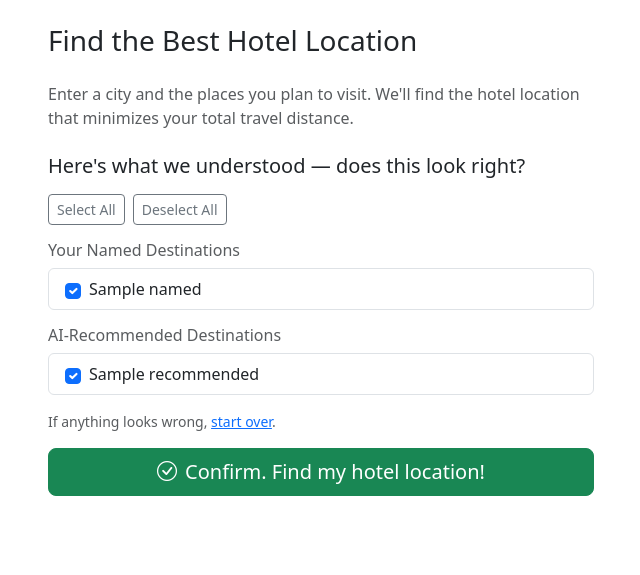
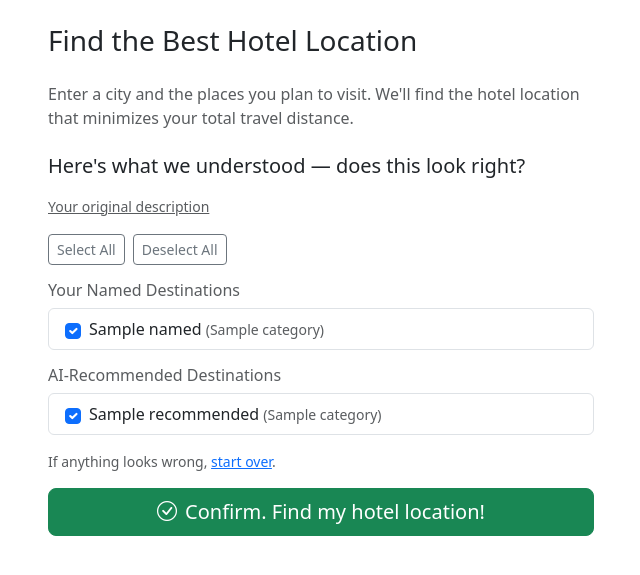
Before and after one commit to bobharter/travel-optimizer, a Django app: template core/templates/core/home.html in a window 1280 px wide. Shown: the part 56-631 px from the top of the page, without its empty margins (319-959 px from the left). Run offline with Django 5.2, Linux system fonts and the light colour scheme; the template is opened without the code that fills it: most values are stand-ins (such as "Sample title", 1, 10 or a date in 2020).

Commit message:
Add category labels, collapsible original description, and analyzing spinner to trip results UI

```diff
--- a/core/forms.py
+++ b/core/forms.py
@@ -17,5 +17,5 @@ class TripSearchForm(forms.Form):
             'placeholder': 'e.g. I want to visit the Coliseum and the three highest-rated museums and the best art galleries and get some excellent linguini',
             'rows': 3,
         }),
-        help_text='Describe your trip in your own words — mention specific places, activities, or experiences. You can be vague, and don\'t worry about spelling.'
+        help_text='Describe your interests in your own words — you can mention specific places, activities, or experiences. Or you can be vague, and don\'t worry about spelling.'
     )
--- a/core/templates/core/home.html
+++ b/core/templates/core/home.html
@@ -12,7 +12,7 @@
         </p>
 
         {% if not named and not recommended %}
-        <form method="post">
+        <form method="post" id="trip-form">
             {% csrf_token %}
             <div class="mb-3">
                 <label for="{{ form.city.id_for_label }}" class="form-label fw-semibold">City</label>
@@ -30,7 +30,7 @@
                 {% endif %}
             </div>
             <div class="d-grid">
-                <button type="submit" class="btn btn-primary btn-lg">
+                <button type="submit" class="btn btn-primary btn-lg" id="submit-btn">
                     <i class="bi bi-search me-2"></i>Start Trip Analysis
                 </button>
             </div>
@@ -45,6 +45,17 @@
         <div class="mt-2">
             <h2 class="h5 mb-3">Here's what we understood — does this look right?</h2>
 
+            {% if original_description %}
+            <div class="mb-3">
+                <a class="text-muted small" data-bs-toggle="collapse" href="#original-description" role="button">
+                    Your original description
+                </a>
+                <div class="collapse mt-2" id="original-description">
+                    <div class="card card-body text-muted small fst-italic">{{ original_description }}</div>
+                </div>
+            </div>
+            {% endif %}
+
             <div class="d-flex gap-2 mb-3">
                 <button class="btn btn-outline-secondary btn-sm" onclick="selectAll()">Select All</button>
                 <button class="btn btn-outline-secondary btn-sm" onclick="deselectAll()">Deselect All</button>
@@ -56,7 +67,7 @@
                 {% for d in named %}
                 <li class="list-group-item d-flex align-items-center">
                     <input class="form-check-input me-2 destination-checkbox" type="checkbox" checked onchange="updateConfirmButton()">
-                    {{ d }}
+                    <span>{{ d.name }} <span class="text-muted small">({{ d.category }})</span></span>
                 </li>
                 {% endfor %}
             </ul>
@@ -68,7 +79,7 @@
                 {% for d in recommended %}
                 <li class="list-group-item d-flex align-items-center">
                     <input class="form-check-input me-2 destination-checkbox" type="checkbox" checked onchange="updateConfirmButton()">
-                    {{ d }}
+                    <span>{{ d.name }} <span class="text-muted small">({{ d.category }})</span></span>
                 </li>
                 {% endfor %}
             </ul>
@@ -86,6 +97,15 @@
 </div>
 
 <script>
+    const form = document.getElementById('trip-form');
+    if (form) {
+        form.addEventListener('submit', function () {
+            const btn = document.getElementById('submit-btn');
+            btn.disabled = true;
+            btn.innerHTML = '<span class="spinner-border spinner-border-sm me-2" role="status" aria-hidden="true"></span>Analyzing Trip...';
+        });
+    }
+
     function updateConfirmButton() {
         const anyChecked = document.querySelectorAll('.destination-checkbox:checked').length > 0;
         document.getElementById('confirm-btn').disabled = !anyChecked;
```
Also changed, not shown: core/services/places_service.py (+11 -7 lines), core/views.py (+5 -2 lines), README.md.
